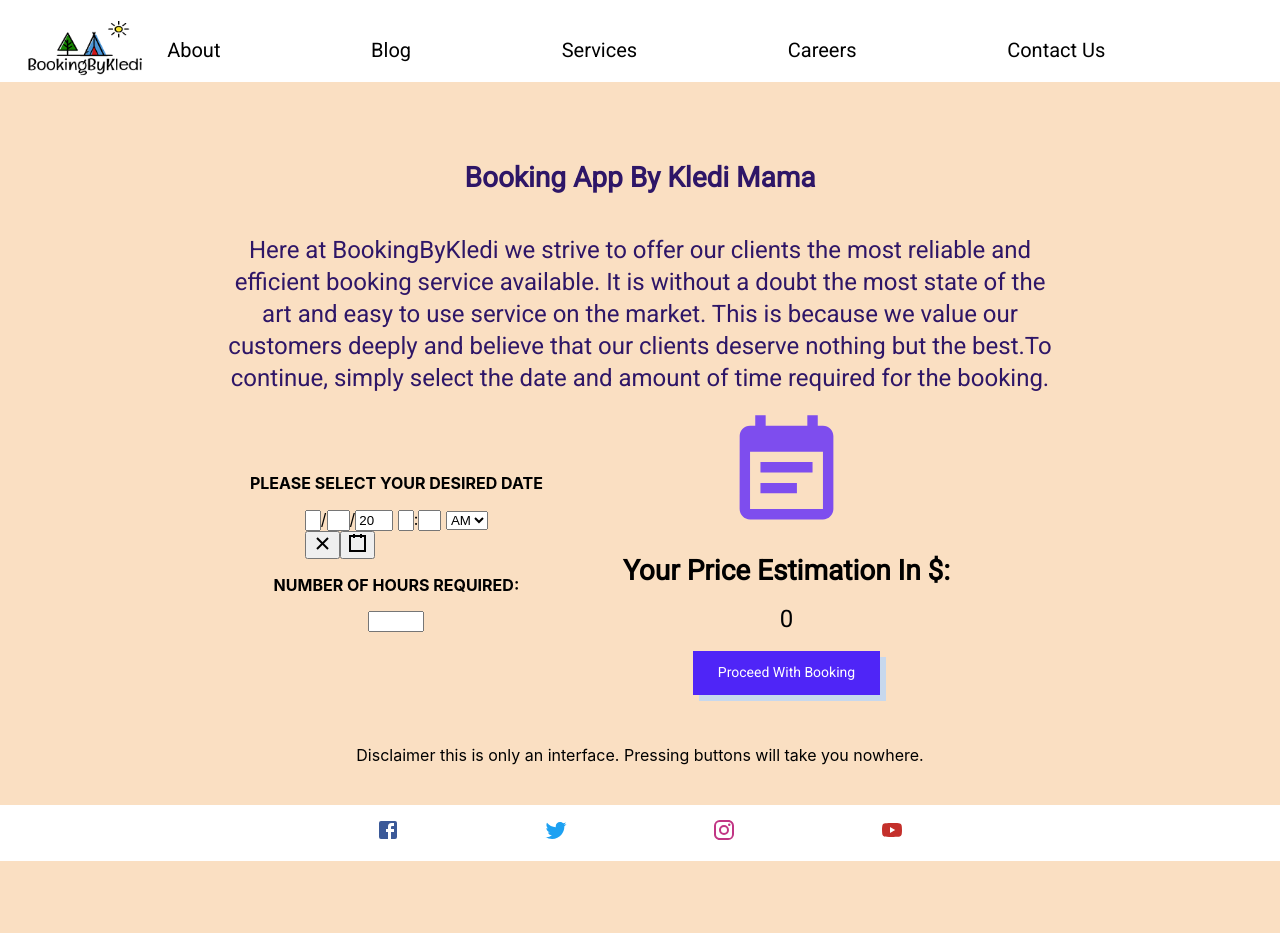
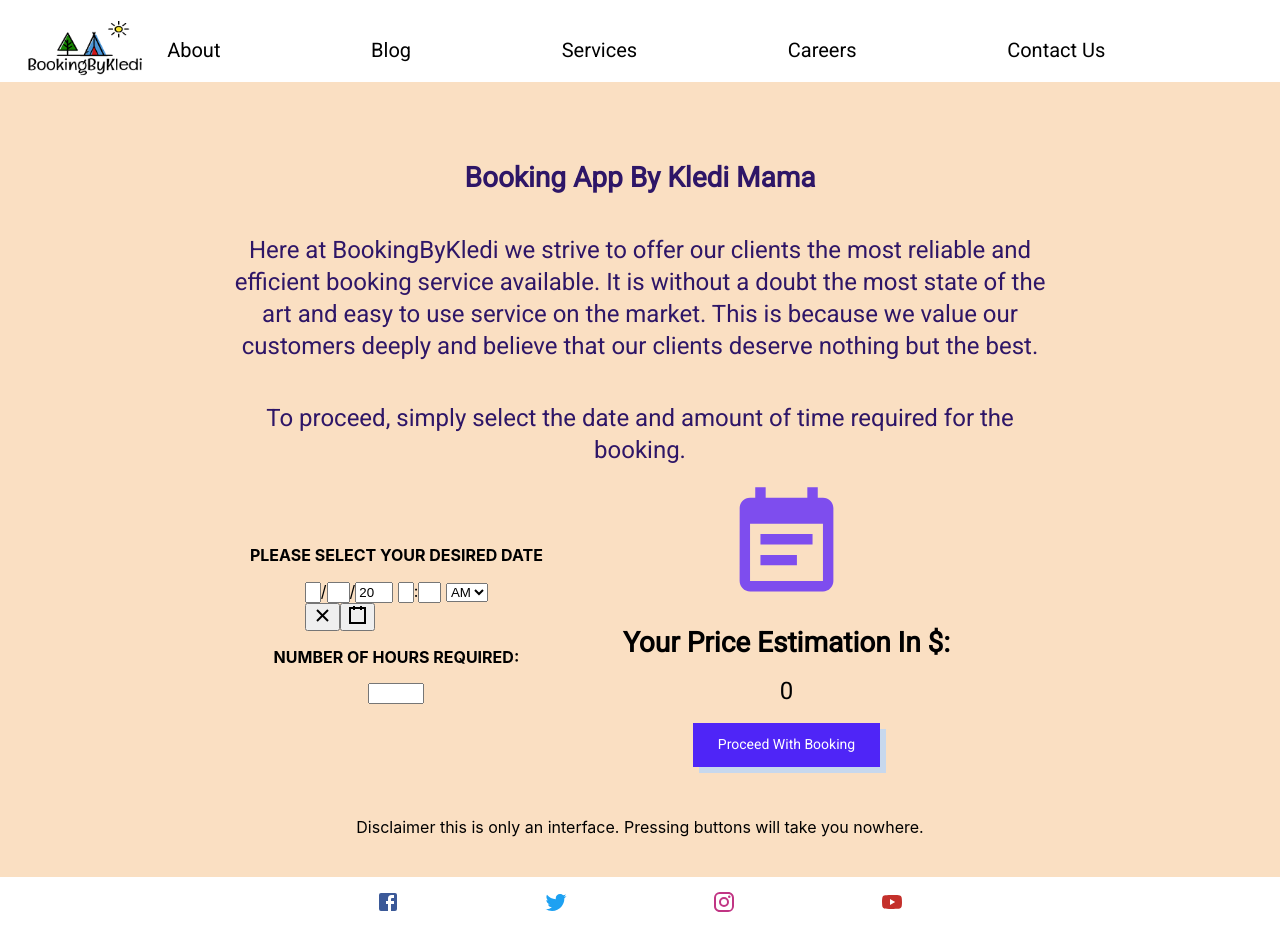
Before and after one commit to Kledi37/ReactBookingInterface, a React (Create React App) app: page / in a window 1280 px wide. Before the commit the page ends 861 px from the top, so only its background shows below. Built offline with nearby package versions, Linux system fonts and the light colour scheme.

Commit message:
small ui update

```diff
--- a/src/App.js
+++ b/src/App.js
@@ -82,7 +82,10 @@ function App() {
              Booking App By Kledi Mama
           </Typography>
           <Typography variant="h5" className={classes.littleSpace} color="primary">
-          Here at BookingByKledi we strive to offer our clients the most reliable and efficient booking service available. It is without a doubt the most state of the art and easy to use service on the market. This is because we value our customers deeply and believe that our clients deserve nothing but the best.To continue, simply select the date and amount of time required for the booking.
+          Here at BookingByKledi we strive to offer our clients the most reliable and efficient booking service available. It is without a doubt the most state of the art and easy to use service on the market. This is because we value our customers deeply and believe that our clients deserve nothing but the best.
+          </Typography>
+          <Typography variant="h5" className={classes.littleSpace} color="primary">
+          To proceed, simply select the date and amount of time required for the booking.
           </Typography>
         </div>
       <div className={`${classes.grid} ${classes.smallSpace}`}>
```
